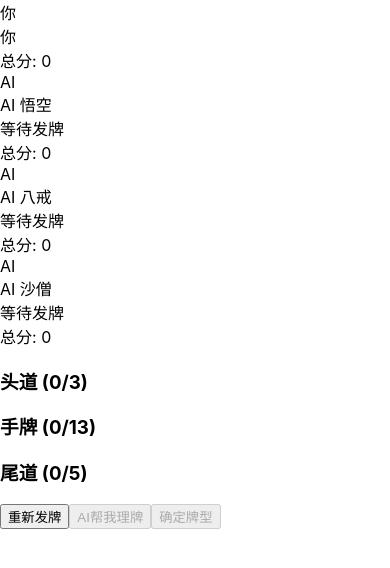
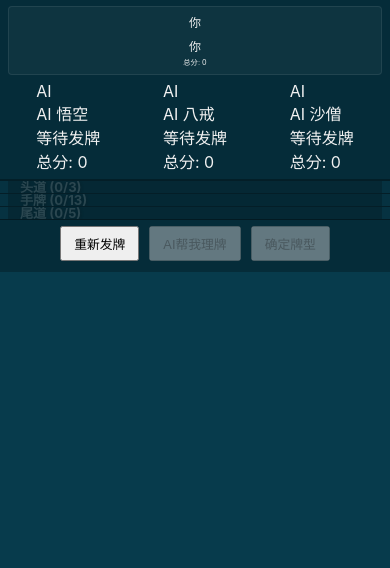
Before and after one commit to wen952555/sss, a React (Create React App) app in the folder frontend/: page / in a window 390 px wide. Shown: the top 568 px of the page. Built offline with nearby package versions, Linux system fonts and the light colour scheme.

Commit message:
Update App.css

```diff
--- a/frontend/src/App.css
+++ b/frontend/src/App.css
@@ -1,165 +1,131 @@
 /* frontend/src/App.css */
 
-/* --- 全局与基础布局 (保持不变) --- */
-/* ... */
-
-/* --- 顶部玩家状态横幅 (保持不变) --- */
-/* ... */
-
-/* --- 游戏板与牌道区域 (保持不变) --- */
-/* ... */
-.card { /* 主游戏区的卡牌样式 */
-  width: 55px; height: 77px; /* ... */
-}
-/* ... */
-
-/* --- 控制按钮区域 (保持不变) --- */
-/* ... */
+/* --- 全局与基础布局 --- */
+html, body { height: 100%; margin: 0; padding: 0; overflow: hidden; background-color: #073b4c; font-family: -apple-system, BlinkMacSystemFont, 'Segoe UI', Roboto, Oxygen, Ubuntu, Cantarell, 'Fira Sans', 'Droid Sans', 'Helvetica Neue', sans-serif; -webkit-font-smoothing: antialiased; -moz-osx-font-smoothing: grayscale; color: #f1f1f1; box-sizing: border-box; }
+*, *::before, *::after { box-sizing: inherit; }
+.app-container { display: flex; flex-direction: column; width: 100%; height: 100vh; overflow: hidden; }
+.game-view-active { display: flex; flex-direction: column; width: 100%; height: 100%; padding: 0; gap: 0; overflow: hidden; align-items: center; }
+.banner-section { width: 100%; max-width: 960px; /* 调整最大宽度 */ margin-left: auto; margin-right: auto; padding: 6px 10px; /* 统一横幅内边距 */ background-color: transparent; display: flex; flex-direction: column; align-items: center; }
+.player-status-banner-section { flex: 0 0 auto; background-color: rgba(0,0,0,0.25); padding-top: 5px; padding-bottom: 5px; width:100%; border-bottom: 1px solid rgba(0,0,0,0.3); }
+.top-banner-container { display: flex; justify-content: space-around; width: 100%; max-width: 880px; margin: 0 auto; gap: 6px; flex-wrap: wrap; }
+.player-banner-item { flex: 1 1 140px; /* 调整flex-basis */ min-width: 110px; padding: 6px; border-radius: 4px; border: 1px solid rgba(255, 255, 255, 0.08); background-color: rgba(255, 255, 255, 0.04); display: flex; flex-direction: column; align-items: center; text-align: center; }
+/* ... (其余 TopBanner 内部元素样式微调字体和间距) ... */
+.player-avatar-banner { width: 22px; height: 22px; font-size: 0.75em; margin-bottom: 2px; }
+.player-name-banner { font-size: 0.75em; margin-bottom: 1px;}
+.player-status-banner { font-size: 0.6em; }
+.player-score-container-banner { font-size: 0.65em; }
+.player-total-score-banner { font-size:0.7em; }
+.player-round-score-banner { font-size: 0.6em; }
 
 
-/* --- 比牌视图容器 (全屏自适应) --- */
-.comparison-view-container {
-  position: fixed; top: 0; left: 0; width: 100vw; height: 100vh;
-  background-color: #073b4c;
-  display: flex; align-items: center; justify-content: center;
-  padding: 10px; /* 给模态框一些外边距 */
-  z-index: 1000;
-  overflow: hidden; /* 整个视图不滚动 */
+.hand-lane-banner {
+  background-color: rgba(0,0,0,0.15);
+  padding: 0;
+  flex: 1 1 0;
+  min-height: 0;
+  display: flex;
+  justify-content: center;
+  align-items: stretch;
+  overflow: hidden;
+  border-top: 1px solid rgba(0,0,0,0.4);
+  width:100%;
 }
-.comparison-modal-content {
-  background-color: rgba(0, 0, 0, 0.55); /* 加深背景 */
-  padding: 15px; /* 调整内边距 */
-  border-radius: 12px;
-  box-shadow: 0 8px 32px rgba(0, 0, 0, 0.6);
-  position: relative;
-  width: 100%;
-  height: 100%; /* 让内容区也占满 */
-  max-width: 96vw; /* 更接近屏幕边缘 */
-  max-height: 96vh;
-  display: flex;
-  flex-direction: column;
-  gap: 10px; /* 减小标题、grid、按钮之间的间距 */
-  overflow: hidden; /* 内容区不滚动，由grid内部控制 */
-}
-.comparison-modal-content h2 { font-size: 1.2em; margin-bottom: 10px; text-align:center; color:#ffd166; margin-top:0; }
-.modal-close-button.top-right-close { /* ... */ }
-
-/* 关键：比牌界面的田字格布局 */
-.comparison-grid {
-  display: grid;
-  grid-template-columns: 1fr 1fr; /* 两列，均分宽度 */
-  grid-template-rows: 1fr 1fr;    /* 两行，均分高度 */
-  gap: 10px; /* 格子之间的间距 */
-  width: 100%;
-  flex-grow: 1; /* 占据所有可用垂直空间 */
-  overflow: hidden; /* 防止grid本身出现滚动条 */
-}
-.comparison-cell {
-  background-color: rgba(0,0,0,0.25);
-  padding: 8px; /* 单元格内边距 */
-  border-radius: 6px;
-  border: 1px solid rgba(255, 255, 255, 0.1);
-  display: flex;
-  flex-direction: column; /* 单元格内部垂直排列：标题、三道牌、打枪信息 */
-  overflow: hidden; /* 防止单元格内容溢出产生滚动 */
-}
-.comparison-cell.empty { display: flex; align-items: center; justify-content: center; color: #555; font-style: italic; background-color: rgba(0,0,0,0.15); }
-.human-player-cell { border-color: #ffd166; }
-.comparison-cell h4 {
-  font-size: 0.9em;
-  margin-bottom: 6px;
-  padding-bottom: 4px;
-  text-align: center;
-  width:100%;
-  color:#e0e0e0;
-  border-bottom: 1px solid rgba(255,255,255,0.1);
-  flex-shrink: 0; /* 标题不收缩 */
-}
-.score-summary { font-size: 0.85em; color: #b0bec5; display: block; margin-top:2px;} /* 分数换行显示 */
-
-.comparison-hand-verticals { /* 包裹三道牌的容器 */
-  display: flex;
-  flex-direction: column; /* 三道牌垂直排列 */
-  justify-content: space-around; /* 均匀分布三道牌的垂直空间 */
-  align-items: center; /* 每道牌水平居中 */
-  width: 100%;
-  flex-grow: 1; /* 占据单元格剩余垂直空间 */
-  overflow: hidden; /* 防止这个容器滚动 */
-  gap: 4px; /* 道与道之间的间距 */
+.hand-lane-banner.middle-lane {
+  flex-grow: 1.8; /* 显著增加手牌区的垂直空间比例 */
 }
 
-.comparison-hand-row {
+.hand-area {
+  background-color: rgba(0, 0, 0, 0.2);
+  border-radius: 4px;
   display: flex;
-  align-items: center;
+  /* flex-direction: row; (allow-wrapping 会覆盖这个) */
+  gap: 5px; /* 卡牌间隙 */
+  position: relative;
+  align-items: center; /* 默认垂直居中 */
   width: 100%;
-  gap: 5px;
-  justify-content: flex-start; /* 文字和卡牌都靠左 */
+  height: 100%;
+  margin: 0 auto;
+  justify-content: center;
+  overflow: hidden !important;
+  padding: 8px 10px; /* 统一内边距 */
+  box-sizing: border-box;
 }
-.comparison-hand-row strong {
-  font-size: 0.8em;
-  white-space: nowrap;
-  width: 2.5em; /* "头道:" 等文字宽度 */
-  text-align: right;
-  opacity: 0.85;
-  color: #a0aec0; /* 调整颜色 */
-  flex-shrink: 0; /* 文字不收缩 */
+.hand-info-internal { position: absolute; top: 50%; left: 0; right: 0; width: 100%; transform: translateY(-50%); display: flex; justify-content: space-between; align-items: center; pointer-events: none; z-index: 3; opacity: 0.2; font-size: clamp(1em, 3vw, 1.3em); font-weight: bold; padding: 0 12px; color: #c0c0c0; text-shadow: 1px 1px 3px #111; user-select: none; }
+.hand-area .card { position: relative; z-index: 2; }
+
+.hand-area.allow-wrapping { /* 手牌区，13张牌 */
+  flex-direction: row; /* 强制横向排列 */
+  flex-wrap: wrap;
+  align-content: flex-start; /* 多行内容从顶部开始排列 */
+  justify-content: center;   /* 每行卡牌在其行内居中 */
+  padding-top: 30px; /* 为绝对定位的文字信息留空间 */
+  padding-bottom: 8px;
+  overflow-y: auto !important; /* 如果卡牌实在太多，允许手牌区内部垂直滚动，但目标是不滚动 */
+  /* min-height 不再固定，由父元素 hand-lane-banner 的 flex-grow 控制高度 */
+  align-items: flex-start; /* 卡牌在交叉轴上顶部对齐 */
+}
+.hand-area:not(.allow-wrapping) { /* 头/中(5张)/尾道 */
+  flex-direction: row;
+  flex-wrap: nowrap;
+  padding-top: 30px;
+  align-items: center; /* 单行卡牌垂直居中 */
 }
 
-.mini-cards { /* 包裹同一道多张牌的容器 */
-  display: flex;
-  gap: 3px; /* 卡牌之间的非常小的间隙 */
-  flex-wrap: nowrap; /* 确保牌在一行 */
-  justify-content: flex-start; /* 卡牌靠左对齐 */
-  align-items: center;
-  width: 100%; /* 尝试让卡牌容器占满剩余空间 */
-  height: 100%; /* 高度由父容器 .comparison-hand-verticals 分配 */
-  /* min-height 由卡牌高度决定 */
+/* 卡牌样式 - 区分手牌区和固定牌道 */
+.card {
+  border-radius: 3px;
+  box-shadow: none !important;
+  border: none !important;
+  flex-shrink: 0;
+  display: flex; align-items: center; justify-content: center;
+  background: transparent;
+  transition: transform 0.15s ease-out, z-index 0s linear 0.05s;
+}
+.card img { height: 100%; width: 100%; display: block; object-fit: contain; pointer-events: none; border: none !important; box-shadow: none !important; background: none !important; border-radius: inherit; }
+.card:not(.static-card) { cursor: grab; }
+.card:not(.static-card):hover:not(.dragging) { transform: scale(1.05) translateY(-3px); z-index: 5 !important; box-shadow: 0 2px 4px rgba(0,0,0,0.2) !important; }
+.card:not(.static-card):active, .card.dragging { cursor: grabbing; transform: scale(1.15) rotate(2deg) translateY(-4px); z-index: 10 !important; box-shadow: 0 4px 8px rgba(0,0,0,0.3) !important; }
+
+/* 手牌区 (allow-wrapping) 内的卡牌尺寸 */
+.hand-area.allow-wrapping .card {
+  width: 52px;  /* 调整为您截图中看起来合适的尺寸 */
+  height: 73px; /* 52 * 1.4 */
 }
 
-/* 比牌界面中的静态卡牌 - 关键自适应部分 */
-.comparison-cell .static-card {
-  height: 90%; /* 卡牌高度占其父容器(.mini-cards 或 .comparison-hand-row 如果直接放)的百分比 */
-  aspect-ratio: 7/10; /* 保持扑克牌长宽比 */
-  width: auto; /* 宽度自动计算 */
-  max-height: 50px; /* 给一个最大高度，防止过大，根据单元格大小调整 */
-  min-height: 30px; /* 最小高度 */
-  border-radius: 2px;
-  background: white !important; /* 确保有白色背景板 */
-  border: 1px solid #555 !important; /* 加一个细边框，使其可见 */
-  box-shadow: 1px 1px 2px rgba(0,0,0,0.3) !important; /* 加回一点阴影 */
-  margin: 0;
-  display: flex;
-  align-items: center;
-  justify-content: center;
-  flex-shrink: 0; /* 防止在空间不足时被压缩 */
-}
-.comparison-cell .static-card img {
-  width: 100%;
-  height: 100%;
-  border-radius: inherit;
-  display: block;
-  object-fit: contain;
-}
-.comparison-cell .static-card:hover {
-  transform: scale(1.15) translateY(-3px); /* 悬浮效果 */
-  z-index: 10;
+/* 固定牌道 (头、中（5张）、尾) 内的卡牌尺寸 */
+.hand-area:not(.allow-wrapping) .card {
+  width: 60px;
+  height: 84px;
 }
 
-.shoot-info { font-size: 0.85em; margin: auto 0 0 3em; /* 推到底部并与牌道标题对齐 */ text-align: left; padding-top: 5px;}
-.modal-actions { display: flex; justify-content: center; margin-top: 10px; padding-top:10px; border-top: 1px solid rgba(255,255,255,0.1); flex-shrink: 0; /* 按钮区不收缩 */ }
-.continue-game-button { font-size: 0.9em; padding: 7px 20px; }
 
+.controls-banner-section { padding: 10px; background-color: rgba(0,0,0,0.25); flex: 0 0 auto; min-height: 0; border-top: 1px solid rgba(0,0,0,0.4); display: flex; flex-direction: column; justify-content: center; align-items: center; gap: 8px; width:100%;}
+.controls { display: flex; justify-content: center; gap: 10px; width: 100%; max-width: 380px; flex-wrap: wrap; margin-bottom: 5px; }
+.game-button { font-size: 0.8em; padding: 6px 12px; }
+.game-button.compare-all-button { width: auto; max-width: 220px; font-size: 0.9em; padding: 7px 18px; }
+
+/* --- 比牌视图容器 (保持不变) --- */
+/* ... (ComparisonModal 相关CSS与上一版本一致，此处省略) ... */
 
 /* --- 响应式调整 --- */
 @media (max-width: 768px) {
-  /* ... (主游戏区的响应式调整保持不变) ... */
-  .comparison-modal-content { max-width: 98vw; max-height: 98vh; padding: 10px; gap: 8px; }
-  .comparison-grid { grid-template-columns: 1fr; grid-template-rows: repeat(4, auto); gap: 8px; height: calc(100% - 40px - 30px); /* 减去标题和按钮 */ }
-  .comparison-cell { padding: 8px; min-height: 150px; }
-  .comparison-cell h4 { font-size: 0.85em; }
-  .comparison-cell .static-card { max-height: 45px; /* 进一步限制最大高度 */ }
+  .banner-section { padding: 6px 8px; }
+  .player-banner-item { flex-basis: calc(50% - 4px); min-width: 100px; }
+  .hand-lane-banner.middle-lane { flex-grow: 1.6; }
+  .hand-area.allow-wrapping .card { width: 45px; height: 63px; }
+  .hand-area:not(.allow-wrapping) .card { width: 52px; height: 73px; }
+  .hand-area { padding: 6px; gap: 3px;}
+  .hand-area.allow-wrapping { padding-top: 28px; /* min-height 依赖内容和父容器高度 */ }
+  .hand-area:not(.allow-wrapping) { padding-top: 28px; }
+  .hand-info-internal { font-size: clamp(0.8em, 2.8vw, 1.1em); }
 }
 @media (max-width: 480px) {
-  /* ... (主游戏区的响应式调整保持不变) ... */
-  .comparison-cell .static-card { max-height: 38px; }
+  .player-banner-item { flex-basis: 100%; }
+  .hand-lane-banner.middle-lane { flex-grow: 1.5; }
+  .hand-area.allow-wrapping .card { width: 38px; height: 53px; }
+  .hand-area:not(.allow-wrapping) .card { width: 45px; height: 63px; }
+  .hand-area { padding: 4px; gap: 2px;}
+  .hand-area.allow-wrapping { padding-top: 25px; }
+  .hand-area:not(.allow-wrapping) { padding-top: 25px; }
+  .hand-info-internal { font-size: clamp(0.7em, 2.5vw, 0.9em); }
 }
```
